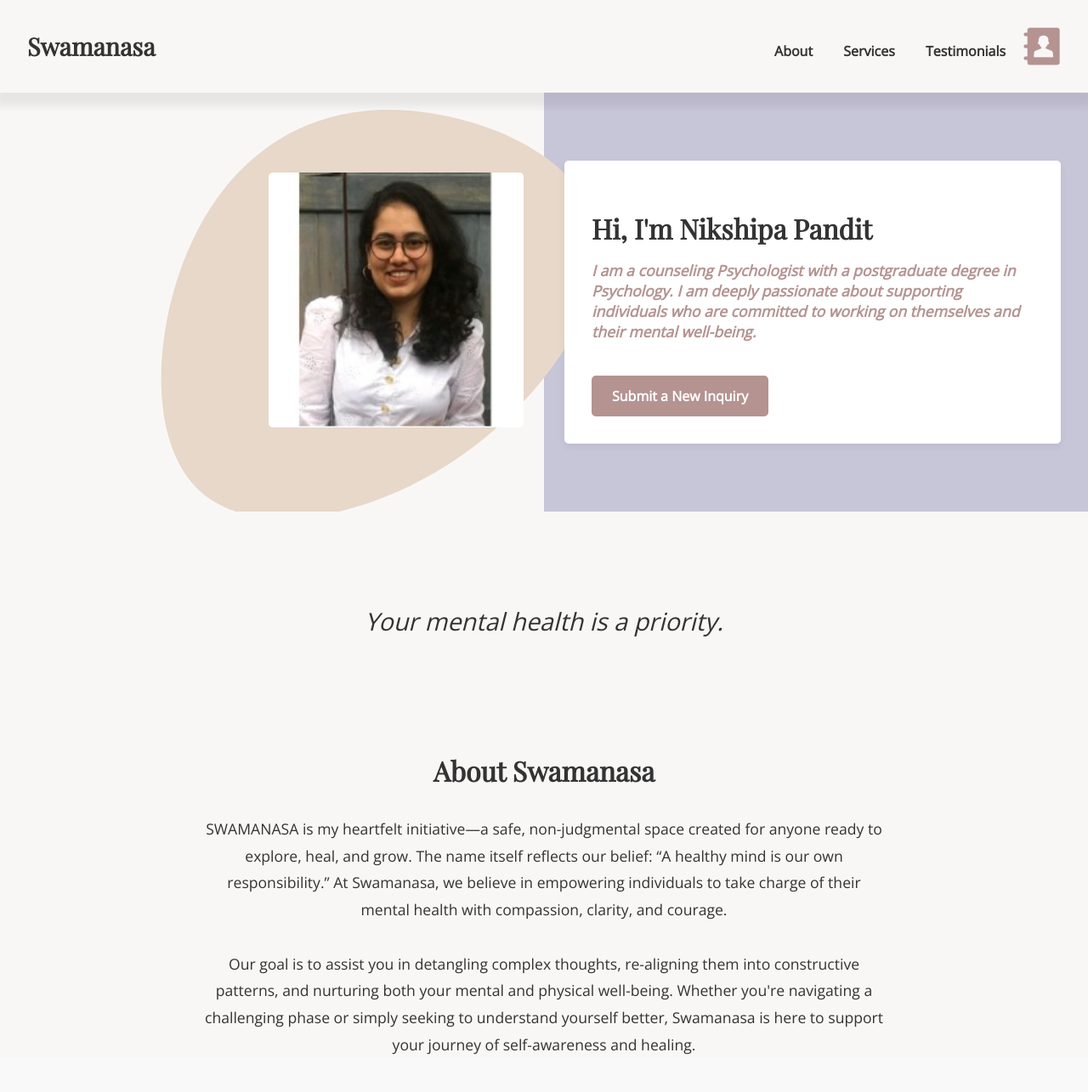
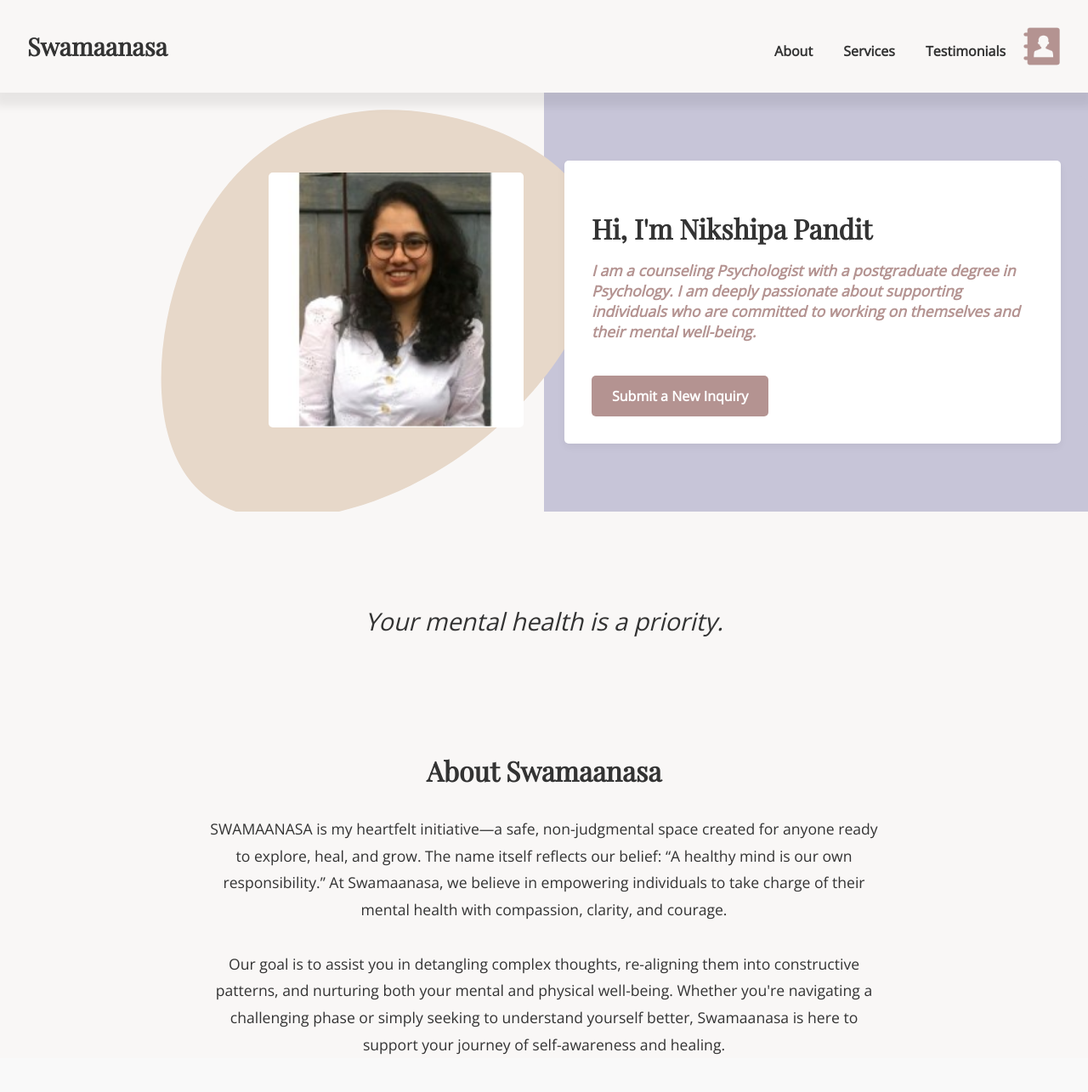
Before and after one commit to nikshipapandit/NikshipaSwamaanasa, a plain HTML site: page index.html in a window 1280 px wide. Shown: the top 1285 px of the page at 85% size. Drawn offline with nearby package versions, Linux system fonts and the light colour scheme.

Commit message:
renaming swamaanasa

```diff
--- a/index.html
+++ b/index.html
@@ -4,7 +4,7 @@
 <head>
     <meta charset="UTF-8">
     <meta name="viewport" content="width=device-width, initial-scale=1">
-    <title>Swamanasa</title>
+    <title>Swamaanasa</title>
 
     <!-- Google Fonts -->
     <link href="https://fonts.googleapis.com/css2?family=Playfair+Display&family=Open+Sans&display=swap"
@@ -14,7 +14,7 @@
 
 <body>
     <header>
-        <div class="logo">Swamanasa</div>
+        <div class="logo">Swamaanasa</div>
         <nav>
             <a href="#about">About</a>
             <a href="#services">Services</a>
@@ -65,13 +65,13 @@
 
     <section id="about">
         <h2>
-            About Swamanasa
+            About Swamaanasa
         </h2>
         <p>
-            SWAMANASA is my heartfelt initiative—a safe, non-judgmental space created for anyone ready to explore, heal, and grow. The name itself reflects our belief: “A healthy mind is our own responsibility.” At Swamanasa, we believe in empowering individuals to take charge of their mental health with compassion, clarity, and courage.
+            SWAMAANASA is my heartfelt initiative—a safe, non-judgmental space created for anyone ready to explore, heal, and grow. The name itself reflects our belief: “A healthy mind is our own responsibility.” At Swamaanasa, we believe in empowering individuals to take charge of their mental health with compassion, clarity, and courage.
         </p>
         <p>
-            Our goal is to assist you in detangling complex thoughts, re-aligning them into constructive patterns, and nurturing both your mental and physical well-being. Whether you're navigating a challenging phase or simply seeking to understand yourself better, Swamanasa is here to support your journey of self-awareness and healing.
+            Our goal is to assist you in detangling complex thoughts, re-aligning them into constructive patterns, and nurturing both your mental and physical well-being. Whether you're navigating a challenging phase or simply seeking to understand yourself better, Swamaanasa is here to support your journey of self-awareness and healing.
         </p>
     </section>
 
```
